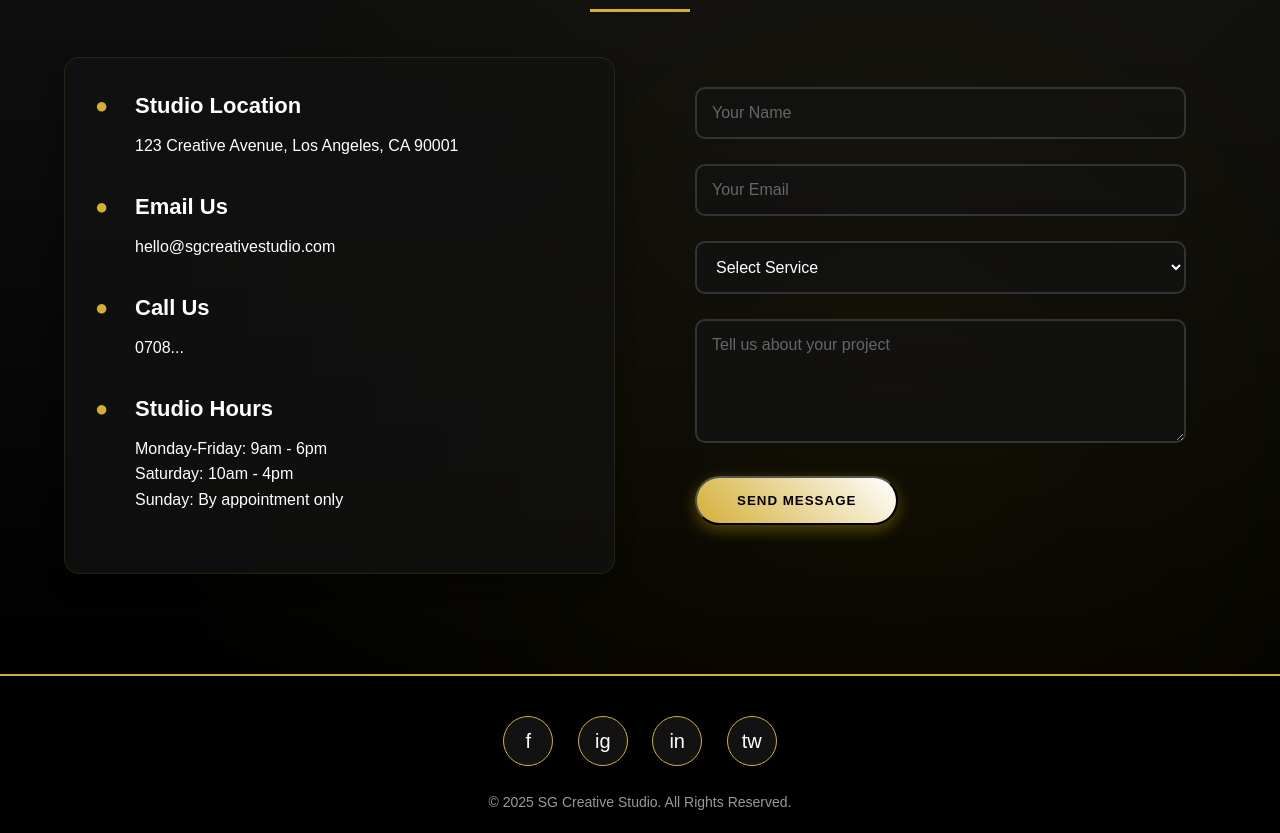
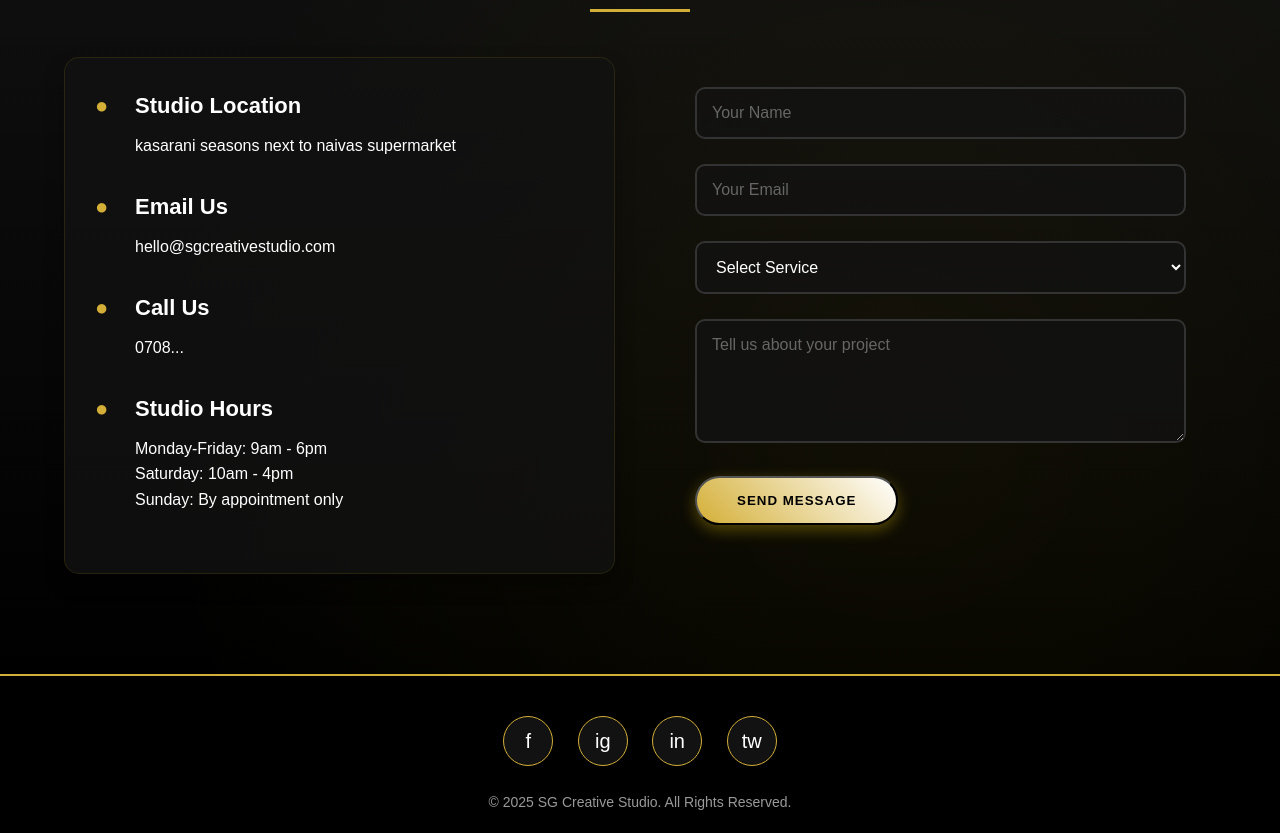
Before and after one commit to peninah713/Sams, a plain HTML site: page Index.html in a window 1280 px wide. Shown: the part 2923-3756 px from the top of the page. Drawn offline with Linux system fonts and the light colour scheme.

Commit message:
Update Index.html

```diff
--- a/Index.html
+++ b/Index.html
@@ -773,7 +773,7 @@
                 <div class="contact-info">
                     <div class="contact-item">
                         <h3>Studio Location</h3>
-                        <p>123 Creative Avenue, Los Angeles, CA 90001</p>
+                        <p>kasarani seasons next to naivas supermarket</p>
                     </div>
                     <div class="contact-item">
                         <h3>Email Us</h3>
```
